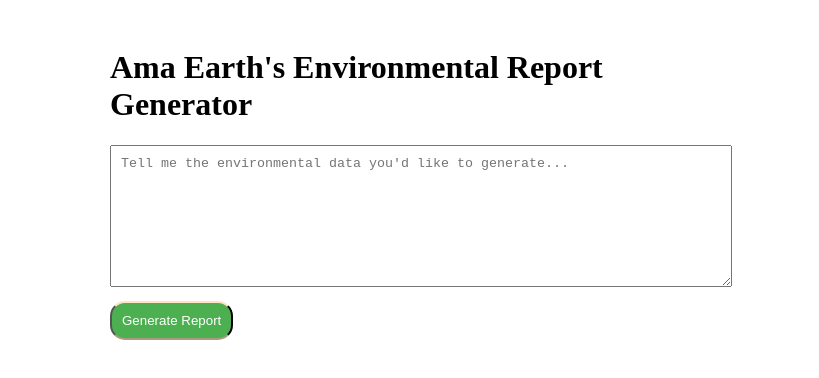
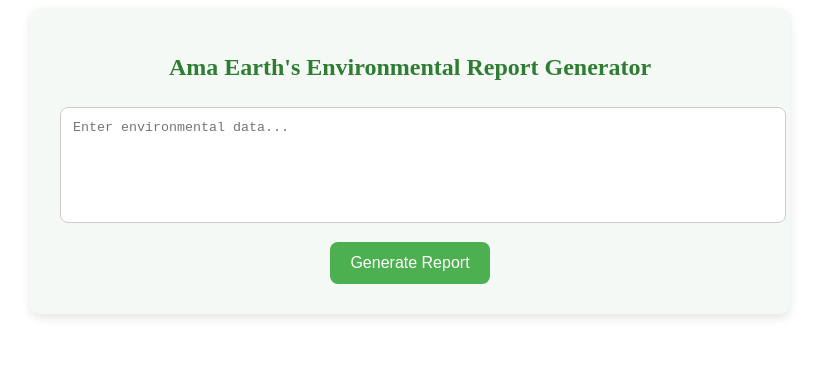
Before and after one commit to Widly1/Ama-Earth-app, a React (Vite) app in the folder frontend/: page / in a window 1280 px wide. Shown: the top 378 px of the page, without its empty margins (230-1049 px from the left). Built offline with nearby package versions, Linux system fonts and the light colour scheme.

Commit message:
Updated UI for website

```diff
--- a/frontend/src/GenerateReport.jsx
+++ b/frontend/src/GenerateReport.jsx
@@ -4,10 +4,12 @@
 const GenerateReport = () => {
   const [input, setInput] = useState('');
   const [report, setReport] = useState('');
+  const [loading, setLoading] = useState(false);
 
   const generateReport = async () => {
+    setLoading(true);
     try {
-      const response = await fetch('http://localhost:5001/generate-report', {  // Make sure to match your backend port
+      const response = await fetch('http://localhost:5001/generate-report', {
         method: 'POST',
         headers: { 'Content-Type': 'application/json' },
         body: JSON.stringify({ userInput: input }),
@@ -15,45 +17,62 @@
 
       if (response.ok) {
         const data = await response.json();
-        console.log(data); // Display the report
-        setReport(data.report)
+        setReport(data.report);
       } else {
         console.error('Failed to generate report', response);
       }
     } catch (error) {
       console.error('Error generating report:', error);
     }
+    setLoading(false);
   };
 
   return (
-    <div style={{ padding: '20px', maxWidth: '600px', margin: '0 auto' }}>
-      <h1>Ama Earth's Environmental Report Generator</h1>
+    <div style={{
+      padding: '30px',
+      maxWidth: '700px',
+      margin: '0 auto',
+      backgroundColor: '#f5f9f6',
+      borderRadius: '10px',
+      boxShadow: '0px 4px 10px rgba(0, 0, 0, 0.1)',
+      textAlign: 'center'
+    }}>
+      <h1 style={{ color: '#2E7D32', fontSize: '24px' }}>Ama Earth's Environmental Report Generator</h1>
       <textarea
         value={input}
         onChange={(e) => setInput(e.target.value)}
-        placeholder="Tell me the environmental data you'd like to generate..."
-        rows="8"
-        style={{ width: '100%', padding: '10px' }}
+        placeholder="Enter environmental data..."
+        rows="6"
+        style={{
+          width: '100%',
+          padding: '12px',
+          borderRadius: '8px',
+          border: '1px solid #ccc',
+          marginTop: '10px',
+          resize: 'none'
+        }}
       />
       <button
         onClick={generateReport}
         style={{
-          padding: '10px',
-          backgroundColor: '#4CAF50',
+          padding: '12px 20px',
+          backgroundColor: loading ? '#A5D6A7' : '#4CAF50',
           color: 'white',
           cursor: 'pointer',
-          marginTop: '10px',
-          borderRadius: '15px',
-          borderBlockColor: 'bisque'
+          marginTop: '15px',
+          borderRadius: '8px',
+          border: 'none',
+          fontSize: '16px'
         }}
+        disabled={loading}
       >
-        Generate Report
+        {loading ? 'Generating...' : 'Generate Report'}
       </button>
 
       {report && (
-        <div style={{ marginTop: '20px' }}>
-          <h3>Generated Report:</h3>
-          <p>{report}</p>
+        <div style={{ marginTop: '20px', padding: '15px', backgroundColor: '#E8F5E9', borderRadius: '8px' }}>
+          <h3 style={{ color: '#2E7D32' }}>Generated Report:</h3>
+          <p style={{ whiteSpace: 'pre-wrap', textAlign: 'left' }}>{report}</p>
         </div>
       )}
     </div>
```
